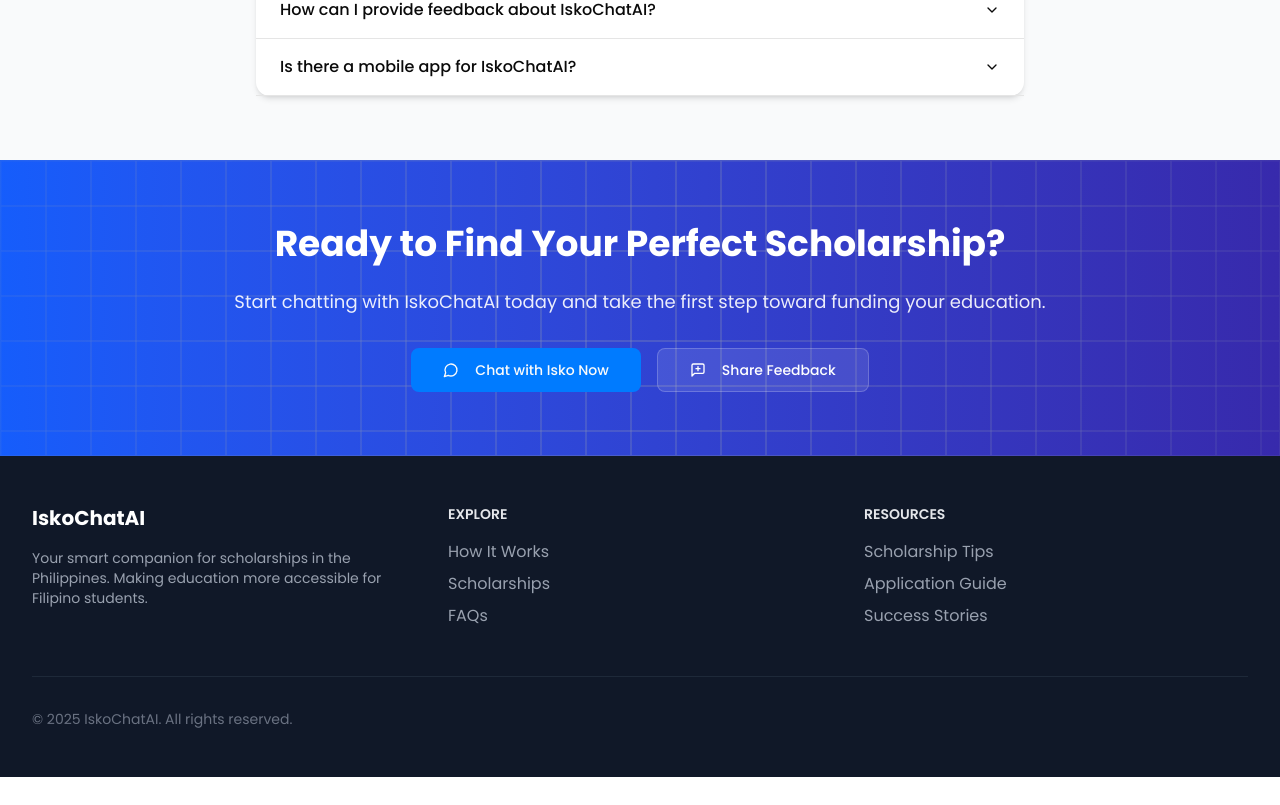
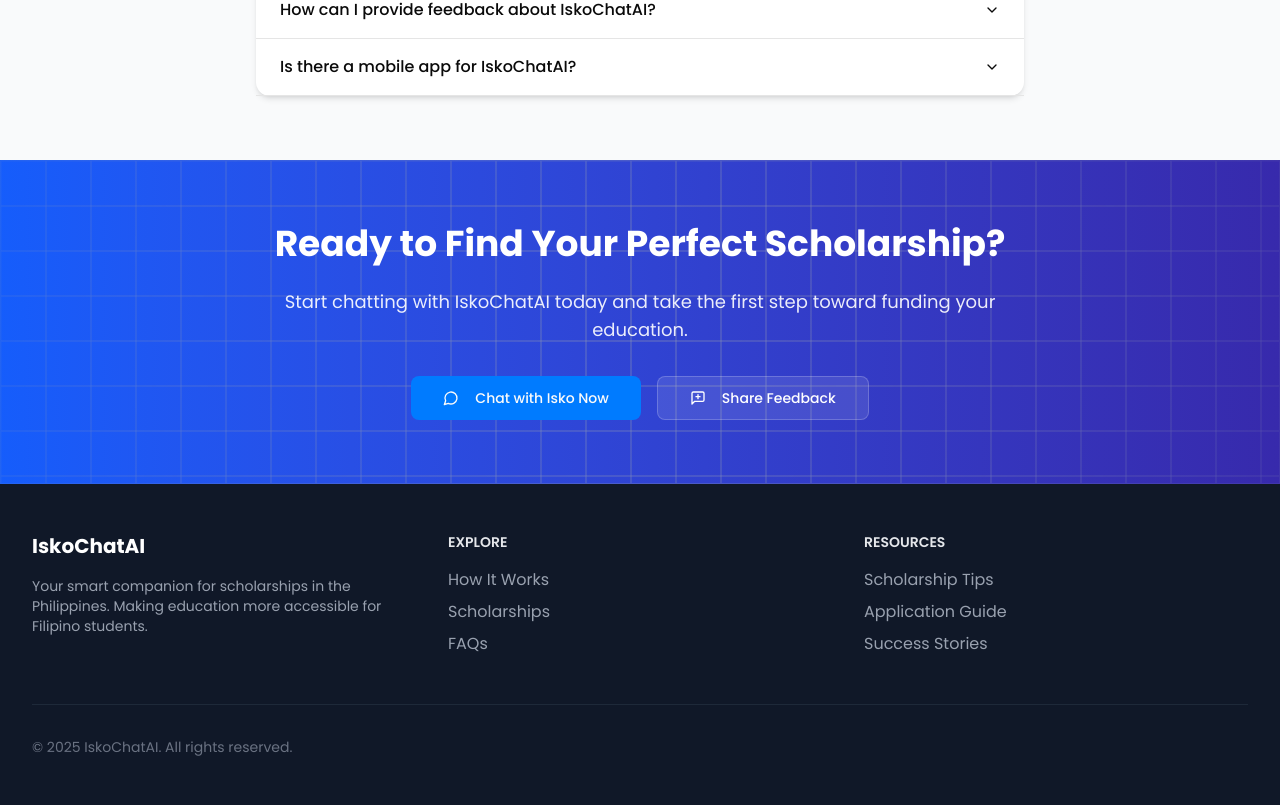
Before and after one commit to DavidBatoDev/iskochatai, a Next.js app: page / in a window 1280 px wide. Shown: the part 3456-4261 px from the top of the page. Before the commit the page ends 4233 px from the top, so only its background shows below. Built offline with nearby package versions, Linux system fonts and the light colour scheme.

Commit message:
fix: add max-width to CTA component for better responsiveness

```diff
--- a/src/components/CTA.tsx
+++ b/src/components/CTA.tsx
@@ -19,7 +19,7 @@
         squaresClassName="hover:fill-blue-500 transition-colors duration-300 ease-in-out will-change-opacity"
       />
 
-        <div className="flex relative flex-col justify-center items-center text-center text-white p-5 sm:p-0">
+        <div className="relative flex flex-col justify-center items-center text-center text-white p-5 sm:p-0 w-auto max-w-screen-md mx-auto">
           <h2 className="text-3xl md:text-4xl font-bold mb-6">
             Ready to Find Your Perfect Scholarship?
           </h2>
```
